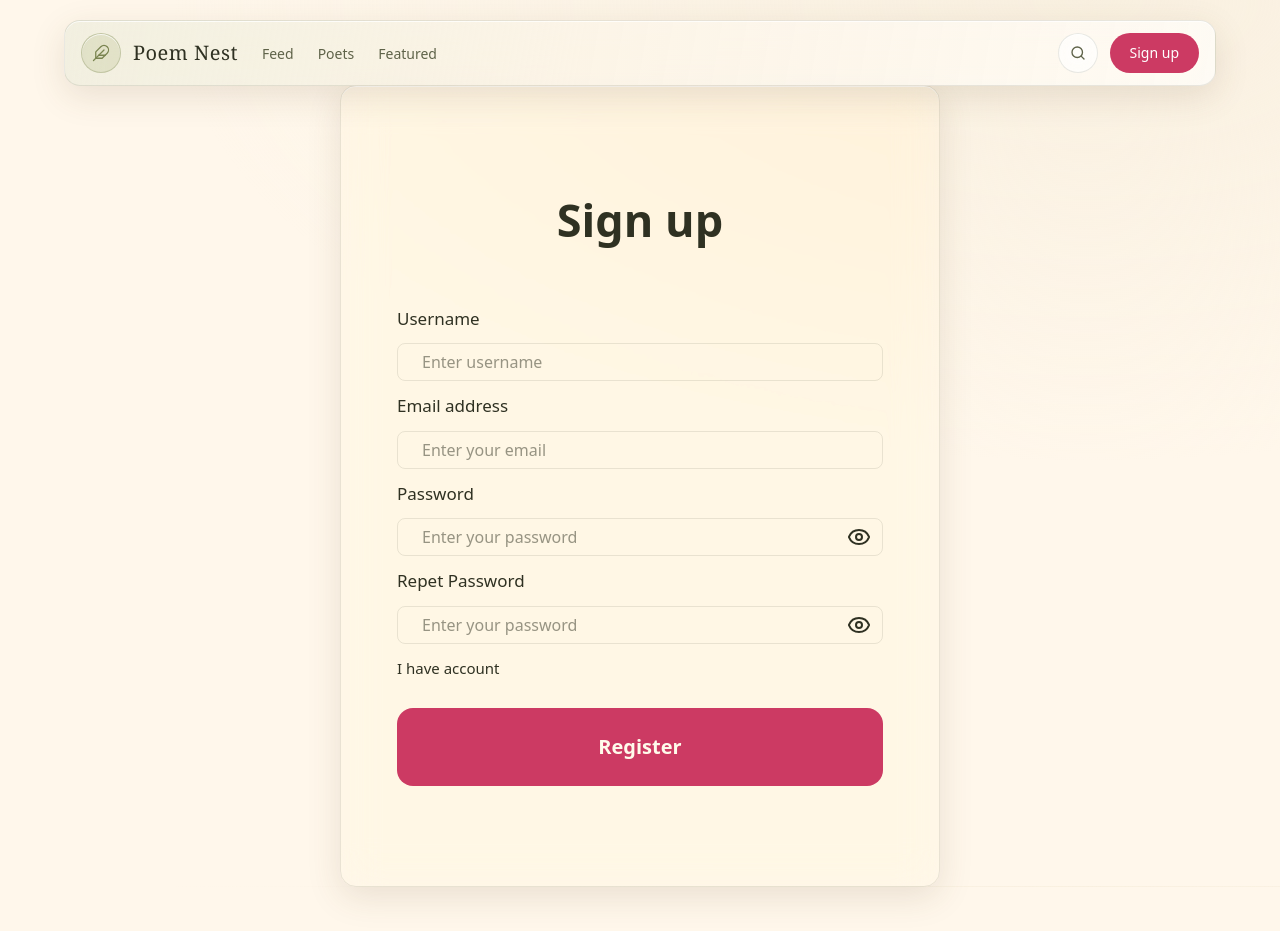
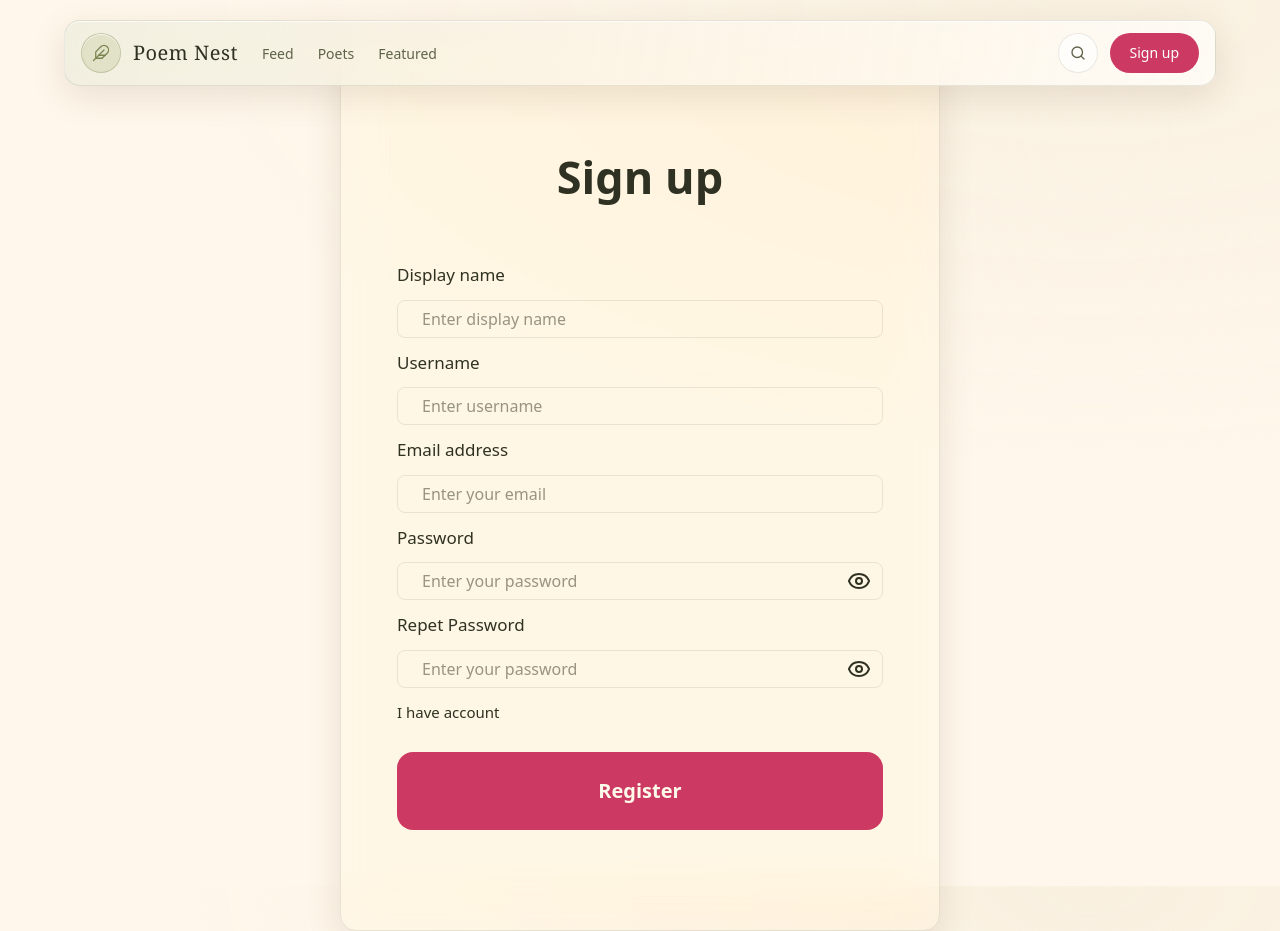
Before and after one commit to GeenTea/Poem-Website, a Next.js app in the folder frontend/: page /register in a window 1280 px wide. Before the commit the page ends 887 px from the top, so only its background shows below. Built offline with nearby package versions, Linux system fonts and the light colour scheme.

Commit message:
Finilaze Register form

```diff
--- a/frontend/components/auth/RegisterForm.tsx
+++ b/frontend/components/auth/RegisterForm.tsx
@@ -11,11 +11,15 @@ export function RegisterForm() {
   const [username,setUserName] = useState<string>("")
   const [email, setEmail] = useState<string>("")
   const [password, setPassword] = useState<string>("")
-  const [repetPassword, setRepetPAssword] =useState<string>("")
+  const [repeatPassword, setRepeatPassword] =useState<string>("")
+  const [displayName, setDisplayName] = useState("")
   const [error,setError] = useState<string[]>([])
   const [loading, setLoading] = useState<boolean>(false)
   const [showPassword, setShowPassword] =useState<boolean>(false)
   const router = useRouter()
+  const passwordsMatch = password === repeatPassword
+
+
 
 
 
@@ -26,6 +30,11 @@ export function RegisterForm() {
     setError([])
 
     try{
+      if(!passwordsMatch){
+        setError(['Your password does not match the confirmation.'])
+        return
+      }
+
       const response = await fetch(`${process.env.NEXT_PUBLIC_API_URL}/auth/register`, {
         method:"POST",
         headers: {
@@ -35,7 +44,7 @@ export function RegisterForm() {
           username,
           email,
           password,
-          repetPassword,
+          displayName:displayName || undefined,
         }),
       })
 
@@ -80,11 +89,22 @@ export function RegisterForm() {
         <div className="flex flex-col px-14 py-25 gap-3">
           <h2 className="text-[45px] font-semibold mb-10 text-center">Sign up</h2>
 
+          <label htmlFor="displayName" className="text-[17px]">Display name</label>
+          <input
+            type="text"
+            name="displayName"
+            id="displayName"
+            placeholder="Enter display name"
+            value={displayName}
+            onChange={(event) => setDisplayName(event.target.value)}
+            className="border border-[#2F31221A] rounded-lg py-1.5 px-6 w-full"
+          />
+
           <label htmlFor="username" className="text-[17px]">Username</label>
           <input
             type="text"
             name="username"
-            id="email"
+            id="username"
             placeholder="Enter username"
             value={username}
             onChange={(event) => setUserName(event.target.value)}
@@ -140,8 +160,8 @@ export function RegisterForm() {
               name="password"
               id="password"
               placeholder="Enter your password"
-              value={repetPassword}
-              onChange={(event)=>setRepetPAssword(event.target.value)}
+              value={repeatPassword}
+              onChange={(event)=>setRepeatPassword(event.target.value)}
               className="border border-[#2F31221A] rounded-lg py-1.5 px-6 pr-11  w-full"
             />
             <button
```
